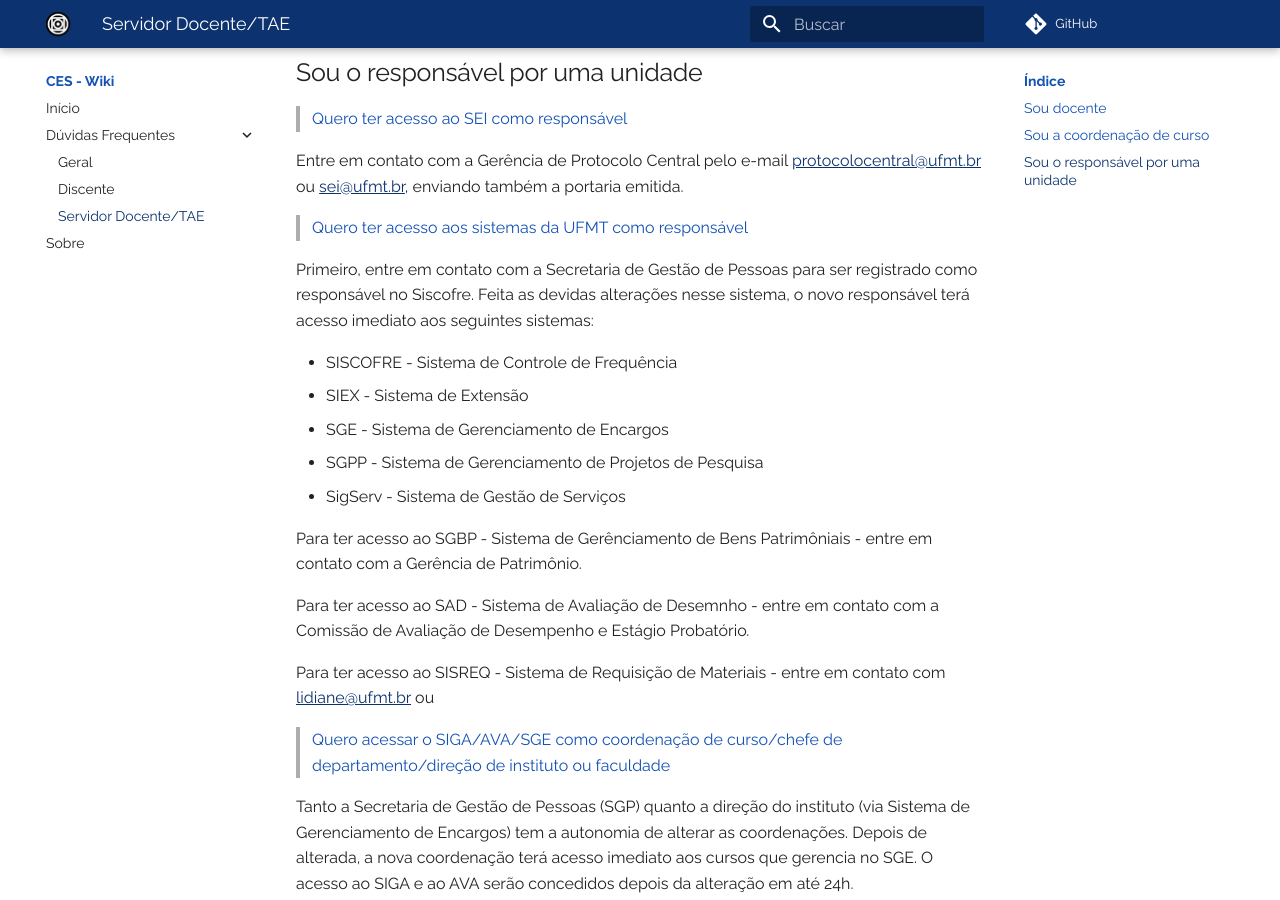
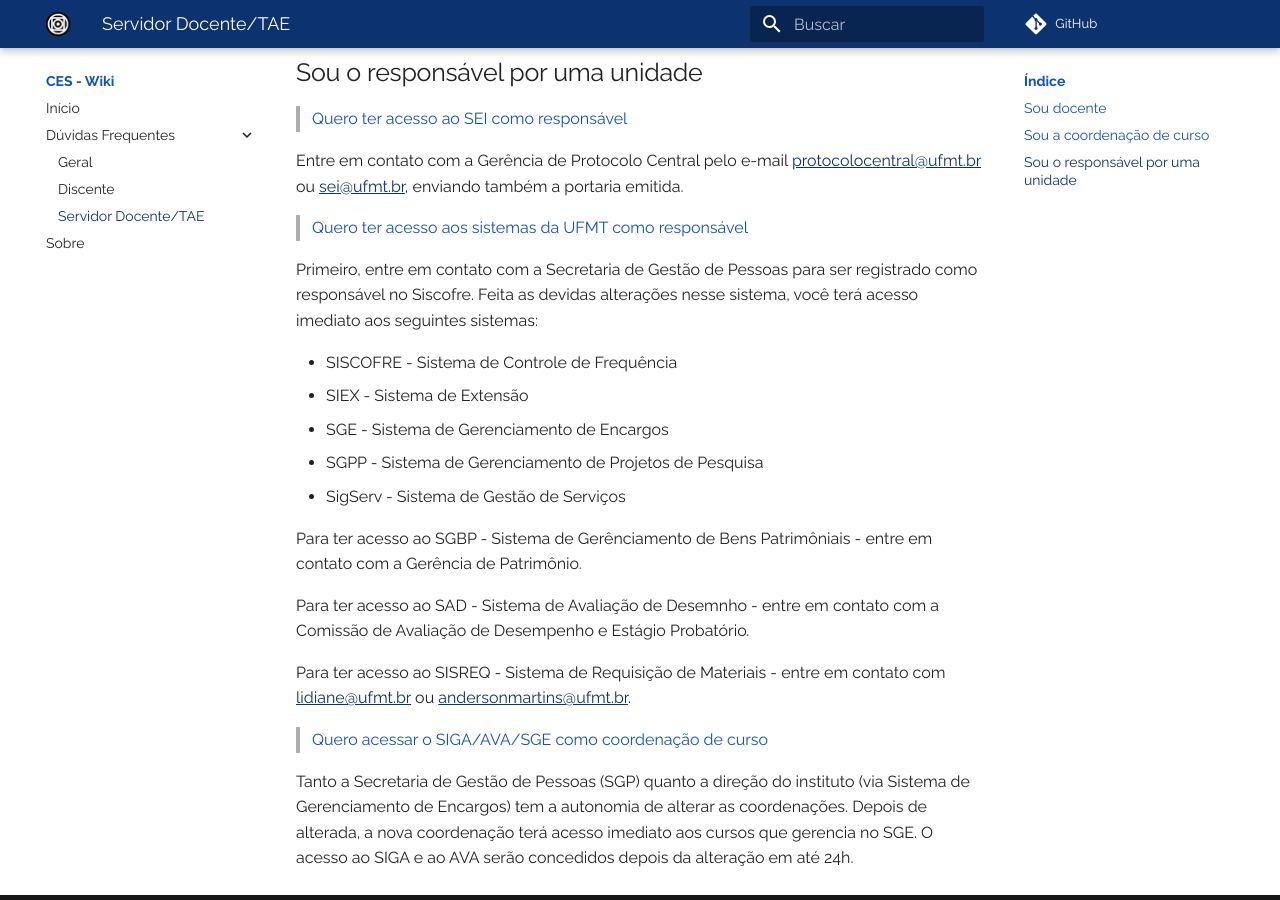
Before and after one commit to ufmt-ces/ufmt-ces.github.io, an MkDocs documentation site: the page built from docs/duvidas/servidor.md, in a window 1280 px wide and 900 px high, scrolled down 1458 px. Built offline with MkDocs 1.6.1 and Material for MkDocs 9.7.7, drawn with Linux system fonts in a browser that asks for light colours; comment, search, counter and statistics services are not loaded.

Commit message:
ajuste de contato do sisreq

```diff
--- a/docs/duvidas/servidor.md
+++ b/docs/duvidas/servidor.md
@@ -46,7 +46,7 @@ Entre em contato com a Gerência de Protocolo Central pelo e-mail <protocolocent
 > Quero ter acesso aos sistemas da UFMT como responsável
 
 Primeiro, entre em contato com a Secretaria de Gestão de Pessoas para ser registrado como responsável no Siscofre.
-Feita as devidas alterações nesse sistema, o novo responsável terá acesso imediato aos seguintes sistemas:
+Feita as devidas alterações nesse sistema, você terá acesso imediato aos seguintes sistemas:
 
 -   SISCOFRE - Sistema de Controle de Frequência
 -   SIEX - Sistema de Extensão
@@ -58,8 +58,8 @@ Para ter acesso ao SGBP - Sistema de Gerênciamento de Bens Patrimôniais - entr
 
 Para ter acesso ao SAD - Sistema de Avaliação de Desemnho - entre em contato com a Comissão de Avaliação de Desempenho e Estágio Probatório.
 
-Para ter acesso ao SISREQ - Sistema de Requisição de Materiais - entre em contato com <lidiane@ufmt.br> ou
+Para ter acesso ao SISREQ - Sistema de Requisição de Materiais - entre em contato com <lidiane@ufmt.br> ou <andersonmartins@ufmt.br>.
 
-> Quero acessar o SIGA/AVA/SGE como coordenação de curso/chefe de departamento/direção de instituto ou faculdade
+> Quero acessar o SIGA/AVA/SGE como coordenação de curso
 
 Tanto a Secretaria de Gestão de Pessoas (SGP) quanto a direção do instituto (via Sistema de Gerenciamento de Encargos) tem a autonomia de alterar as coordenações. Depois de alterada, a nova coordenação terá acesso imediato aos cursos que gerencia no SGE. O acesso ao SIGA e ao AVA serão concedidos depois da alteração em até 24h.
```
